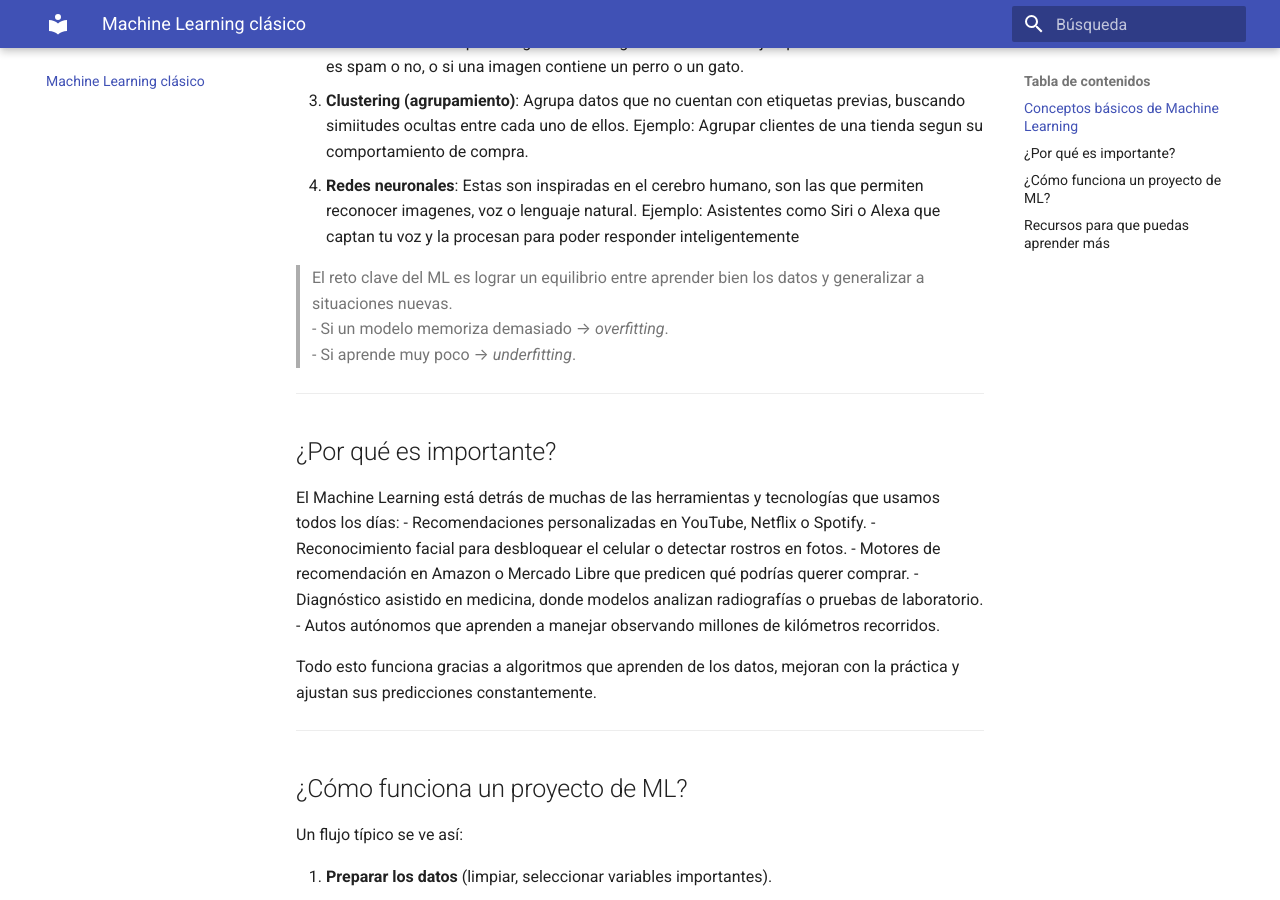
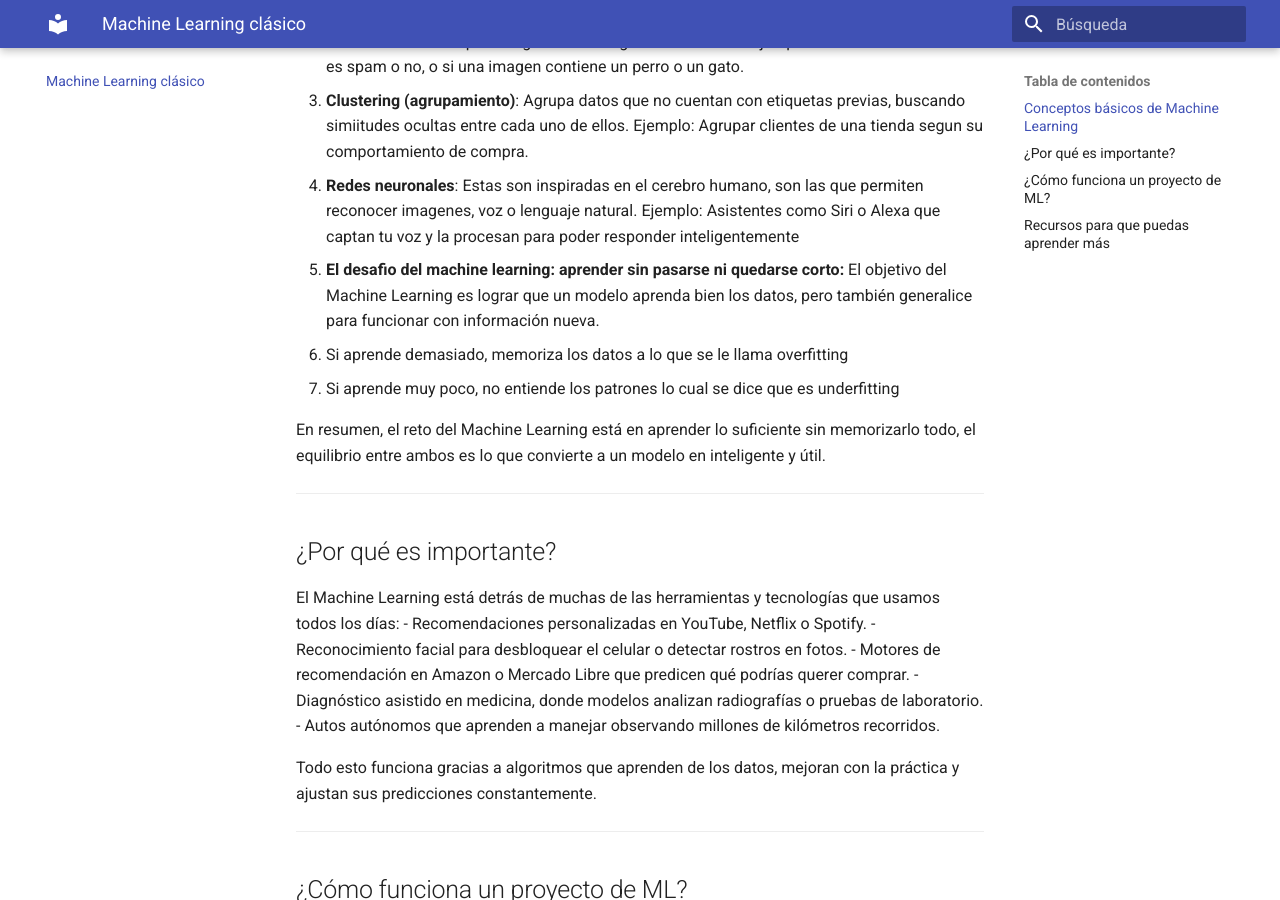
Before and after one commit to jameusk1028/Explorando-el-QML-desde-0, an MkDocs documentation site: the page built from docs/machine_learning.md, in a window 1280 px wide and 900 px high, scrolled down 612 px. Built offline with MkDocs 1.6.1 and Material for MkDocs 9.7.7, drawn with Linux system fonts in a browser that asks for light colours.

Commit message:
Revise explanation of ML challenges and objectives
Clarified the challenge of machine learning regarding overfitting and underfitting.

```diff
--- a/docs/machine_learning.md
+++ b/docs/machine_learning.md
@@ -23,9 +23,13 @@ En otras palabras, el ML permite que los computadores aprendan de la experiencia
    Estas son inspiradas en el cerebro humano, son las que permiten reconocer imagenes, voz o lenguaje natural.
    Ejemplo: Asistentes como Siri o Alexa que captan tu voz y la procesan para poder responder inteligentemente
 
-> El reto clave del ML es lograr un equilibrio entre aprender bien los datos y generalizar a situaciones nuevas.
- > - Si un modelo memoriza demasiado → *overfitting*.
- > - Si aprende muy poco → *underfitting*.
+- **El desafio del machine learning: aprender sin pasarse ni quedarse corto:**
+   El objetivo del Machine Learning es lograr que un modelo aprenda bien los datos, pero también generalice para funcionar con información nueva.
+
+   - Si aprende demasiado, memoriza los datos a lo que se le llama overfitting
+   - Si aprende muy poco, no entiende los patrones lo cual se dice que es underfitting
+
+   En resumen, el reto del Machine Learning está en aprender lo suficiente sin memorizarlo todo, el equilibrio entre ambos es lo que convierte a un modelo en          inteligente y útil.
 
 ---
 ## ¿Por qué es importante?
```
